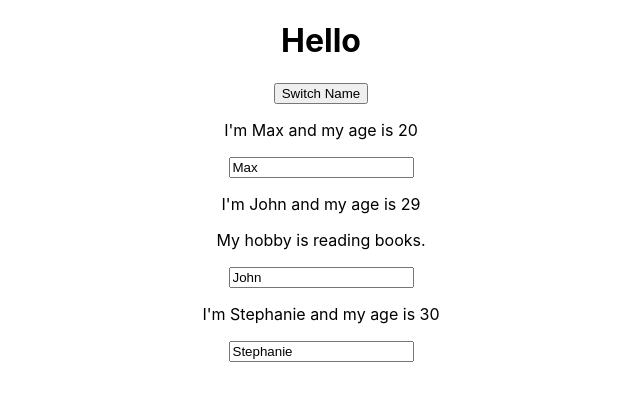
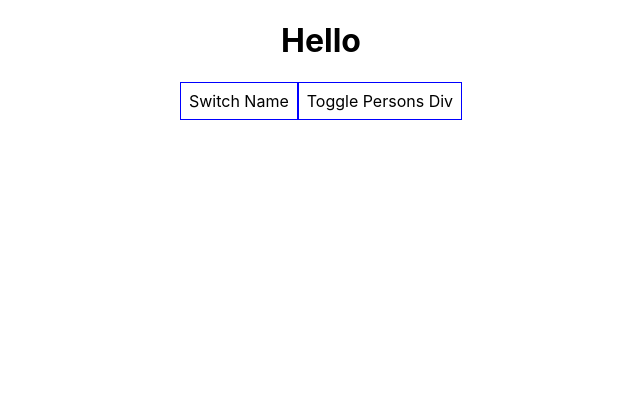
Before and after one commit to juned1998/react-course, a React (Create React App) app: page / in a window 1280 px wide. Shown: the top 400 px of the page, without its empty margins (319-959 px from the left). Built offline with nearby package versions, Linux system fonts and the light colour scheme.

Commit message:
conditional lists

```diff
--- a/src/App.js
+++ b/src/App.js
@@ -12,6 +12,7 @@ const App = props => {
   });
 
   const [otherValue, changeOtherValue] = useState("Some Value");
+  const [showPersonsState, togglePersonState] = useState(false);
 
   console.log(otherValue);
 
@@ -41,14 +42,36 @@ const App = props => {
     });
   }
 
+  const togglePersonDiv = () => {
+    togglePersonState(!showPersonsState);
+    console.log(showPersonsState);
+  }
+
+  const style = {
+    border: '1px solid blue',
+    backgroundColor: 'white',
+    font: 'inherit',
+    padding: '8px',
+    cursor: 'pointer',
+  }
+
+  let persons = null;
+  if(showPersonsState){
+    persons = (
+      <div>
+        {personsState.persons.map( person => {
+          return <Person name = {person.name} age={person.age}></Person>
+        })}
+      </div>
+    )
+  }
+
   return (
-
     <div className="App">
       <h1>Hello</h1>
-      <button onClick={() => switchNameHandler("New Name")}>Switch Name</button>
-      <Person nameChange = {nameChangeHandler} name={personsState.persons[0].name} age={personsState.persons[0].age} />
-      <Person name={personsState.persons[1].name} age={personsState.persons[1].age}>My hobby is reading books.</Person>
-      <Person click={switchNameHandler.bind(this, "Bind NAme")} name={personsState.persons[2].name} age={personsState.persons[2].age}/>
+      <button style={style} onClick={() => switchNameHandler("New Name")}>Switch Name</button>
+      <button style={style} onClick={togglePersonDiv}>Toggle Persons Div</button>
+      {persons}
     </div>
     //React.createElement('div', {className:"App"}, React.createElement('h1',null, 'he12llo'))
   );
--- /dev/null
+++ b/src/Person/Person.css
@@ -0,0 +1,6 @@
+.Person {
+  width: 16%;
+  padding: 16px 6px;
+  border: solid 1px #000;
+  margin: 16px auto;
+}
--- a/src/Person/Person.js
+++ b/src/Person/Person.js
@@ -1,8 +1,9 @@
 import React from "react";
+import "./Person.css";
 
 const person = (props) => {
   return (
-    <div>
+    <div className="Person">
       <p onClick = {props.click}>I'm {props.name} and my age is {props.age}</p>
       <p>{props.children}</p>
       <input type="text" onChange = {props.nameChange} value={props.name}/>
```
Also changed, not shown: 1 other file (tests, documents, lock files or other folders).
